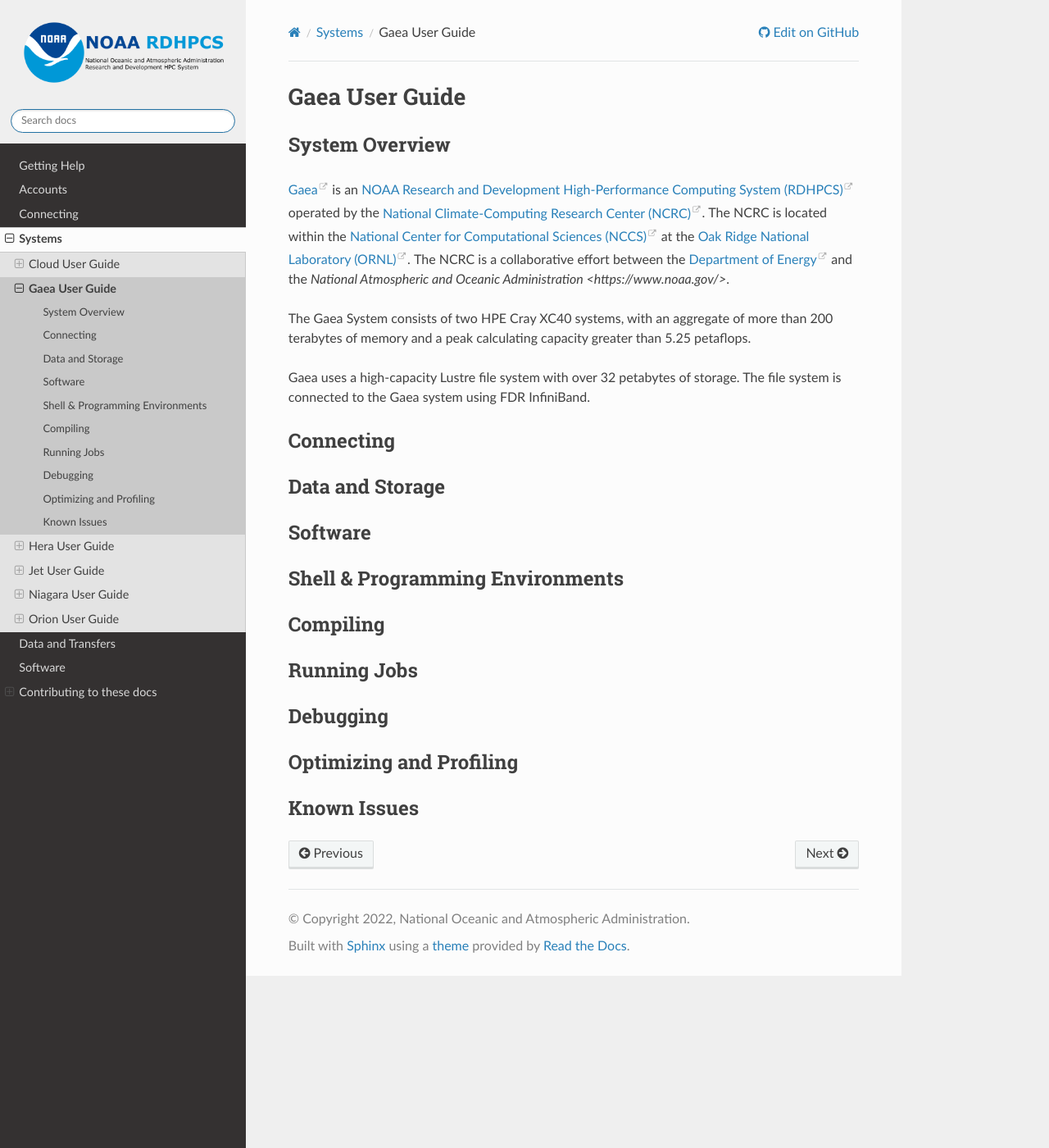
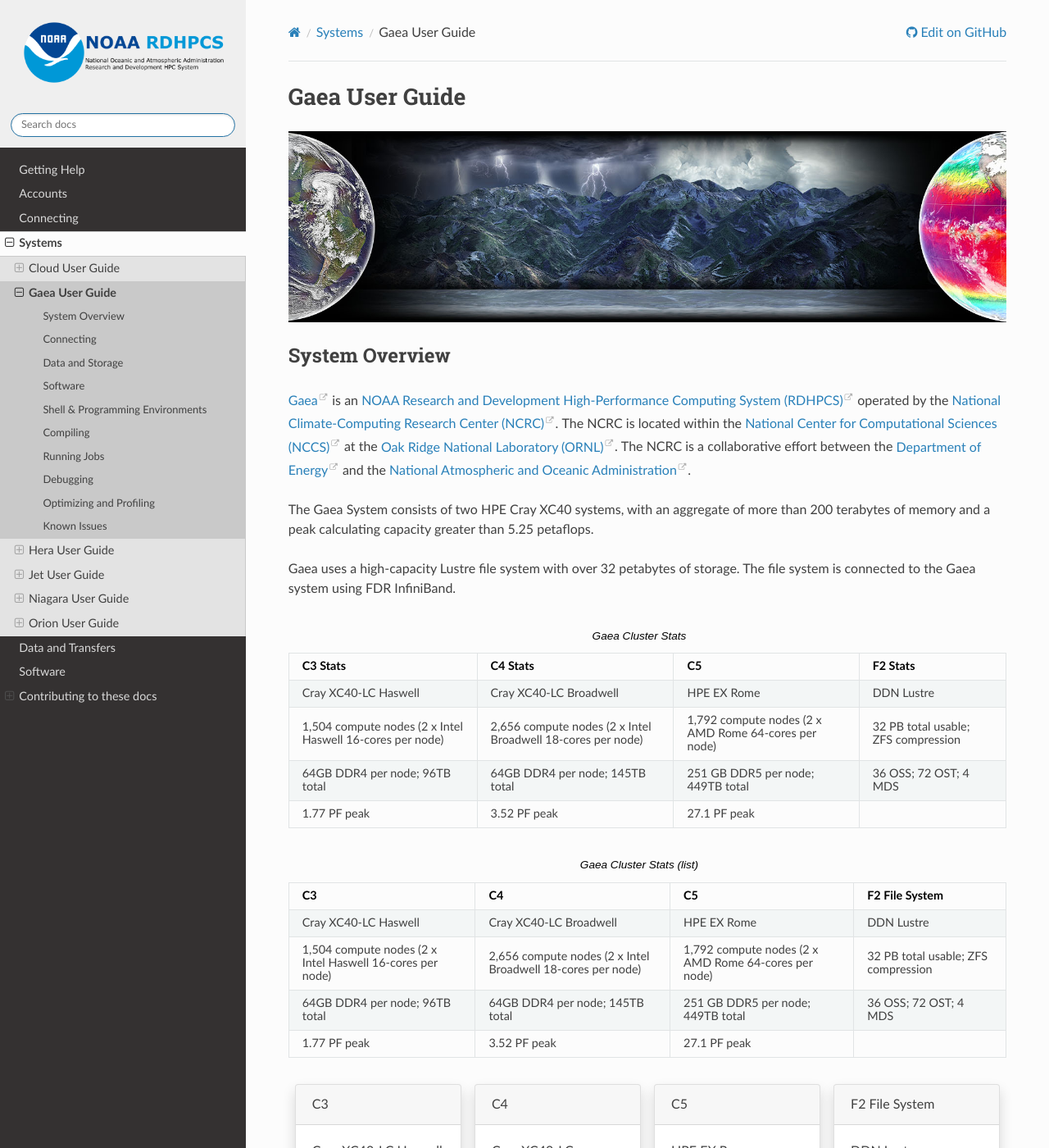
Before and after one commit to NOAA-RDHPCS/noaa-rdhpcs.github.io, a Sphinx documentation site: the page built from source/systems/gaea_user_guide.rst, in a window 1280 px wide and 1400 px high. Shown: the whole window at 82% size. Built offline with Sphinx 7.4.7 and the Read the Docs theme 2.0.0, drawn with Linux system fonts in a browser that asks for light colours; some of the changed text lies outside the part shown.

Commit message:
Table options

```diff
--- /dev/null
+++ b/source/_static/css/theme_overrides.css
@@ -0,0 +1,41 @@
+.wy-nav-content {
+    max-width: 1200px;
+}
+
+/* Adds whitespace between OLCF logo and Docs Home link */
+body>div>nav>div>div.wy-side-nav-search>a>img {
+    padding-bottom: 10px;
+}
+
+/* Clicking on the OLCF logo does nothing
+   (disable RTD theme's default <a> behavior) */
+body>div>nav>div>div.wy-side-nav-search>a {
+    pointer-events: none;
+    cursor: default;
+}
+
+/* Supersede the above block, and allow the Docs Home link to be clickable */
+body>div>nav>div>div.wy-side-nav-search>a>a {
+    pointer-events: auto !important;
+    cursor: pointer !important;
+    color: grey !important;
+}
+
+/* Don't let the color of the Docs Home link change. */
+body>div>nav>div>div.wy-side-nav-search>a>a:visited {
+    color: grey !important;
+}
+
+/* override table width restrictions */
+@media screen and (min-width: 767px) {
+
+    .wy-table-responsive table td {
+        /* !important prevents the common CSS stylesheets from overriding
+         this as on RTD they are loaded after this stylesheet */
+        white-space: normal !important;
+    }
+
+    .wy-table-responsive {
+        overflow: auto !important;
+    }
+}
--- a/source/conf.py
+++ b/source/conf.py
@@ -17,7 +17,8 @@ html_logo = 'images/NOAA_RDHPCS.png'
 # https://www.sphinx-doc.org/en/master/usage/configuration.html#general-configuration
 
 extensions = [
-    'sphinx_rtd_theme'
+    'sphinx_rtd_theme',
+    'sphinx_panels'
 ]
 
 templates_path = ['_templates']
@@ -28,6 +29,10 @@ exclude_patterns = []
 
 html_theme = 'sphinx_rtd_theme'
 html_static_path = ['_static']
+
+html_css_files = [
+    'css/theme_overrides.css',
+]
 
 html_context = {
     'vcs_pageview_mode': 'edit',
--- /dev/null
+++ b/source/files/gaea_stats.csv
@@ -0,0 +1,5 @@
+C3 Stats,C4 Stats,C5,F2 Stats
+Cray XC40-LC Haswell,Cray XC40-LC Broadwell,HPE EX Rome,DDN Lustre
+"1,504 compute nodes (2 x Intel Haswell 16-cores per node)","2,656 compute nodes (2 x Intel Broadwell 18-cores per node)","1,792 compute nodes (2 x AMD Rome 64-cores per node)","32 PB total usable; ZFS compression"
+64GB DDR4 per node; 96TB total,64GB DDR4 per node; 145TB total,251 GB DDR5 per node; 449TB total,36 OSS; 72 OST; 4 MDS
+1.77 PF peak,3.52 PF peak,27.1 PF peak,
--- a/source/systems/gaea_user_guide.rst
+++ b/source/systems/gaea_user_guide.rst
@@ -5,6 +5,8 @@ Gaea User Guide
 ***************
 
 .. _gaea-system-overview:
+
+.. image:: /images/Gaea_web.jpg
 
 System Overview
 ===============
@@ -19,7 +21,7 @@ by the `National Climate-Computing Research Center (NCRC)
 Laboratory (ORNL) <https://www.ornl.gov/>`_.   The NCRC is a
 collaborative effort between the `Department of Energy
 <https://www.energy.gov/>`_ and the `National Atmospheric and Oceanic
-Administration <https://www.noaa.gov/>`.
+Administration <https://www.noaa.gov/>`_.
 
 The Gaea System consists of two HPE Cray XC40 systems, with an
 aggregate of more than 200 terabytes of memory and a peak
@@ -28,6 +30,84 @@ calculating capacity greater than 5.25 petaflops.
 Gaea uses a high-capacity Lustre file system with over 32 petabytes
 of storage.  The file system is connected to the Gaea system using
 FDR InfiniBand.
+
+.. csv-table:: Gaea Cluster Stats
+    :file: /files/gaea_stats.csv
+    :header-rows: 1
+
+.. list-table:: Gaea Cluster Stats (list)
+    :header-rows: 1
+
+    * - C3
+      - C4
+      - C5
+      - F2 File System
+    * - Cray XC40-LC Haswell
+      - Cray XC40-LC Broadwell
+      - HPE EX Rome
+      - DDN Lustre
+    * - 1,504 compute nodes
+        (2 x Intel Haswell 16-cores per node)
+      - 2,656 compute nodes (2 x Intel Broadwell 18-cores per node)
+      - 1,792 compute nodes (2 x AMD Rome 64-cores per node)
+      - 32 PB total usable; ZFS compression
+    * - 64GB DDR4 per node; 96TB total
+      - 64GB DDR4 per node; 145TB total
+      - 251 GB DDR5 per node; 449TB total
+      - 36 OSS; 72 OST; 4 MDS
+    * - 1.77 PF peak
+      - 3.52 PF peak
+      - 27.1 PF peak
+      -
+
+.. panels::
+    :container: container-lg pb-4
+    :column: col-lg-3 col-md-4 col-sm-6 col-xs-12 p-2
+
+    C3
+    ^^^
+    Cray XC40-LC Haswell
+
+    1,504 compute nodes
+    (2 x Intel Haswell 16-cores per node)
+
+    64GB DDR4 per node; 96TB total
+
+    1.77 PF peak
+
+    ---
+
+    C4
+    ^^^
+    Cray XC40-LC Broadwell
+
+    2,656 compute nodes (2 x Intel Broadwell 18-cores per node)
+
+    64GB DDR4 per node; 145TB total
+
+    3.52 PF peak
+
+    ---
+
+    C5
+    ^^^
+    HPE EX Rome
+
+    1,792 compute nodes (2 x AMD Rome 64-cores per node)
+
+    251 GB DDR5 per node; 449TB total
+
+    27.1 PF peak
+
+    ---
+
+    F2 File System
+    ^^^
+    DDN Lustre
+
+    32 PB total usable; ZFS compression
+
+    36 OSS; 72 OST; 4 MDS
 
 Connecting
 ==========
```
Also changed, not shown: source/images/Gaea_web.jpg (added).
